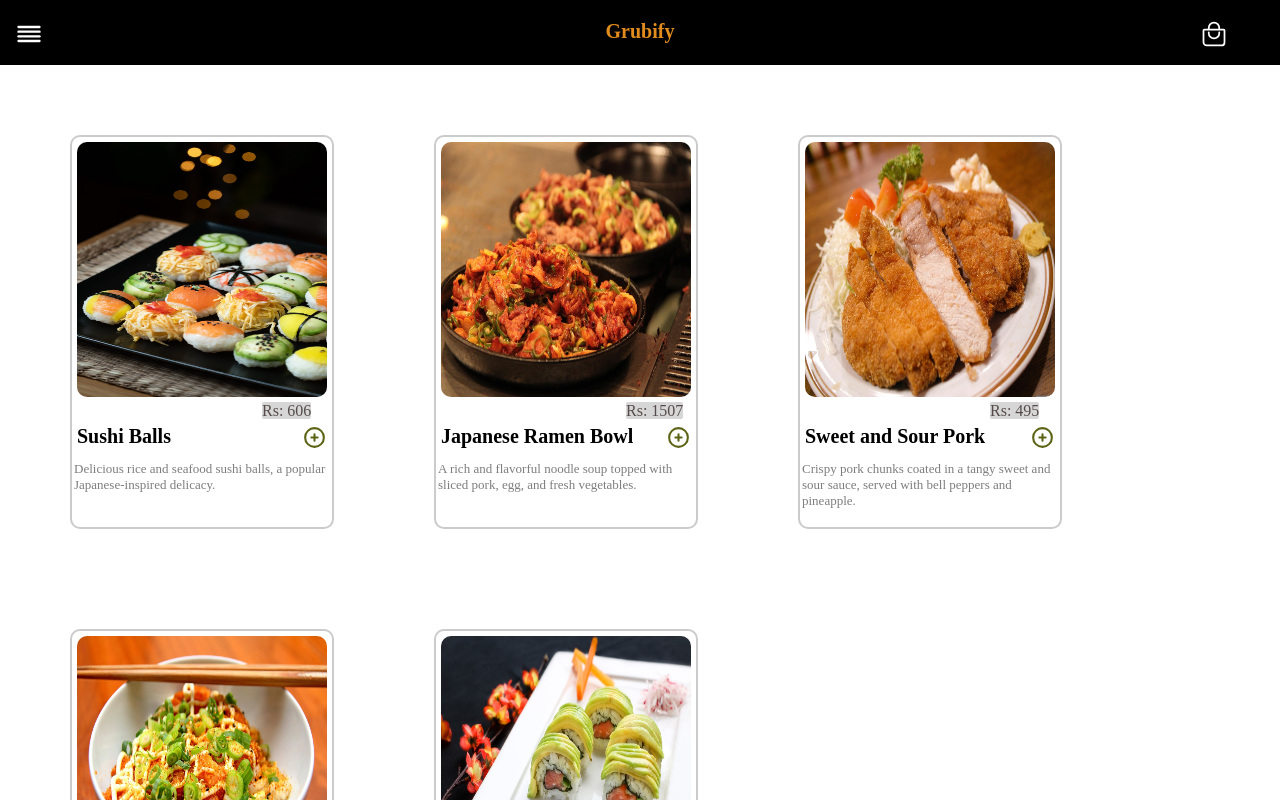
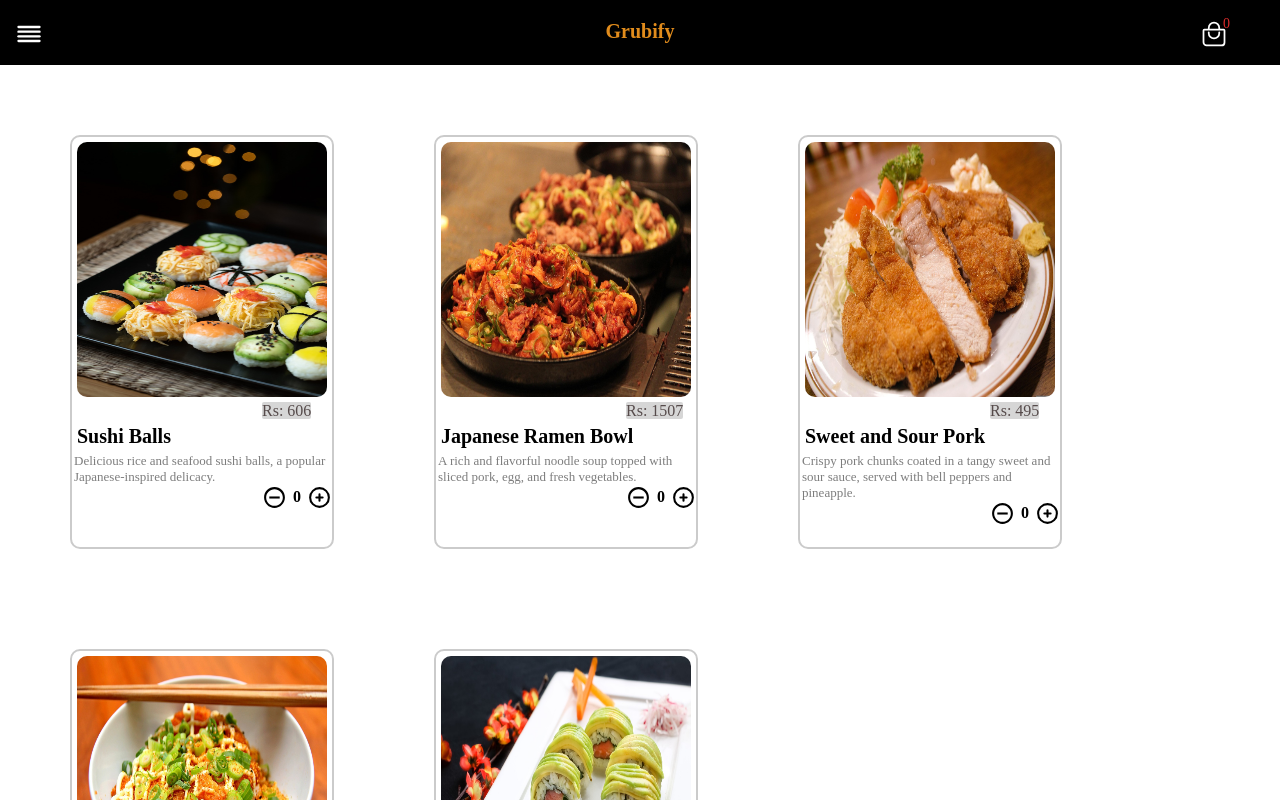
Before and after one commit to SheikhFareed99/resturant-website-react, a React (Vite) app: page /chineese in a window 1280 px wide. Shown: the top 800 px of the page. Built offline with nearby package versions, Linux system fonts and the light colour scheme.

Commit message:
adding quantity setup

```diff
--- a/src/App.jsx
+++ b/src/App.jsx
@@ -21,7 +21,7 @@ const router = createBrowserRouter([
 ]);
 
 function App() {
-  return <RouterProvider router={router} />;
+  return <RouterProvider router={router}/>;
 }
 
 export default App;
--- a/src/components/Header.jsx
+++ b/src/components/Header.jsx
@@ -4,9 +4,11 @@ import { RxCross2 } from "react-icons/rx";
 import React, { useState } from "react";
 import Sidebar from "./sidebar";
 import { Link } from "react-router-dom";
+import { useSelector } from "react-redux";
 
 function Header() {
   const [isSidebarVisible, setSidebarVisible] = useState(false);
+  const items = useSelector((state) => state.bag.items);
 
   const handleClick = () => {
     console.log('clicked');
@@ -22,8 +24,13 @@ function Header() {
 
     <header className="header">
       <FiAlignJustify className="menu_icon" onClick={()=>{handleClick()}} />
-        <Link to="/bag" style={{ textDecoration: "none", color: "black" }}><IoBagHandleOutline className="bag" /></Link>
-     <Link to="/" style={{ textDecoration: "none", color: "black" }}> <h1 className="header_box">Grubify</h1></Link>
+      <Link to="/bag" style={{ textDecoration: "none", color: "black" }}>
+        <span className="count">{items.length} </span>
+        <IoBagHandleOutline className="bag" />
+     </Link>
+     <Link to="/" style={{ textDecoration: "none", color: "black" }}>
+        <h1 className="header_box">Grubify</h1>
+      </Link>
       {isSidebarVisible && <Sidebar setSidebarVisible={setSidebarVisible} />}
       {isSidebarVisible && <div className='cross'><RxCross2 className='icon_c' onClick={()=>{handleClick2()}} /></div>}
     </header>
--- a/src/components/bag.css
+++ b/src/components/bag.css
@@ -111,3 +111,13 @@ width: 500px;
     flex-direction: row;
     justify-content: space-between;
   }
+ .count{
+   color: rgb(219, 42, 42);
+   font-size: 14px;
+   position: absolute;
+
+   left: 1223px;
+   border-radius: 30%;
+
+   top:16px
+   }
--- a/src/components/bag.jsx
+++ b/src/components/bag.jsx
@@ -1,8 +1,15 @@
 import React from 'react';
 import './bag.css';
 import { BsTrash } from "react-icons/bs";
+import { useDispatch } from "react-redux";
+import { bagActions } from "../stores/bagslice";
+function Bag({ item }) {
+    const dispatch = useDispatch();
+    const handleRemoveToBag = () => {
+      console.log("remove to bag " + item.id);
+      dispatch(bagActions.removeItemFromBag(item));
+    };
 
-function Bag({ item }) {
     return (
         <div className="bag_summary">
             <div className="img_d">
@@ -12,7 +19,7 @@ function Bag({ item }) {
                <div className="detail_i">
                 <div className='title_trash'>
                   <h3 className="name">{item.item_name}</h3>
-                  <div className="trash"><BsTrash /></div>
+                  <div className="trash"><BsTrash onClick={handleRemoveToBag}/></div>
                   </div>
                 <p className="description">{item.item_description}</p>
                 <p className="price_bag">Rs: {item.current_price}</p>
--- a/src/components/bill_detail.jsx
+++ b/src/components/bill_detail.jsx
@@ -1,30 +1,45 @@
 import React from 'react';
 import './bag.css';
-
+import { useSelector } from "react-redux";
 function  bill_detail()
 {
+  const items = useSelector((state) => state.bag.items);
+
+ let total_mri=0;
+
+   for(let i =0;i<items.length;i++)
+    {
+        let count=items[i].quantity;
+       if(count>0)
+       total_mri+=(items[i].current_price * count);
+    }
+    let plateform_fee=99;
+    let discount=0;
+    let total_bill= total_mri+plateform_fee;
+    total_bill-=discount;
+
     return (
 
         <div>
 
             <div className="bill">
-              <p className="total_item">Price details (3items)</p>
+            <p className="total_item">Price details ({items.length} items)</p>
               <div className="mrp gap_p">
                 <span className="mrp1">Total Mri</span>
-                <span className="mrp2 gap_p2">12000</span>
+                <span className="mrp2 gap_p2">{total_mri}</span>
               </div>
               <div className="discount gap_p">
                 <span className="discount1">Total discount</span>
-                <span className="discount2 gap_p2">-200</span>
+                <span className="discount2 gap_p2">{discount}</span>
               </div>
               <div className="tax gap_p">
                 <span className="tax1">Plateform fee</span>
-                <span className="tax2 gap_p2">99</span>
+                <span className="tax2 gap_p2">{plateform_fee}</span>
               </div>
               <hr className="thin-light-hr"/>
               <div className="total_bill gap_p">
                 <span className="total_bill1">Total Bill</span>
-                <span className="total_bill2 gap_p2">Rs:11500</span>
+                <span className="total_bill2 gap_p2">Rs {total_bill}</span>
               </div>
               <button className='order'>Place order</button>
             </div>
--- a/src/components/chinease.css
+++ b/src/components/chinease.css
@@ -3,7 +3,7 @@
 {
     margin: 50px;
     width: 260px;
-    height: 390px;
+    height: 410px;
     border: 2px solid rgb(203, 203, 203);
     border-radius: 10px;
 }
@@ -19,12 +19,7 @@
     width: 250px;
     border-radius: 10px;
 }
-.title
-{
-    display: flex;
-    flex-direction: row;
-   justify-content:space-between;
-}
+
 .title span
 {
     font-size: 25px;
@@ -52,3 +47,27 @@
     margin-left: 190px;
     background-color: rgb(214, 214, 214);
 }
+
+.quantity_icons
+{
+    width: 70px;
+    margin-left: 190px;
+    display: flex;
+    flex-direction: row;
+    justify-content: space-between;
+}
+.plus_icons
+{
+   font-size: 25px;
+
+}
+.minus_icons
+{
+   font-size: 25px;
+
+}
+.order_count
+{
+    margin-top:3px;
+    font-weight: bold;
+}
--- a/src/components/chinease.jsx
+++ b/src/components/chinease.jsx
@@ -1,15 +1,22 @@
 import React from "react";
 import './chinease.css';
 import { HiOutlinePlusCircle } from "react-icons/hi";
-import { useDispatch } from "react-redux";
+import { useDispatch, useSelector } from "react-redux";
 import { bagActions } from "../stores/bagslice";
+import { BiMinusCircle } from "react-icons/bi";
 
 function Chinease({ item }) {
   const dispatch = useDispatch();
+  const items = useSelector((state) => state.bag.items);
+  const existingItem = items.find(i => i.id === item.id);
+  const quantity = existingItem ? existingItem.quantity : 0;
 
   const handleAddToBag = () => {
-    console.log("added to bag " + item.id);
     dispatch(bagActions.addItemToBag(item));
+  };
+
+  const handleRemoveFromBag = () => {
+    dispatch(bagActions.removeItemFromBag(item));
   };
 
   return (
@@ -21,11 +28,13 @@ function Chinease({ item }) {
         <span className="price">Rs: {item.current_price}</span>
         <div className="title">
           <p>{item.item_name}</p>
-          <span className="plus_icon">
-            <HiOutlinePlusCircle onClick={handleAddToBag} />
-          </span>
         </div>
         <p className="food_dis">{item.item_description}</p>
+        <div className="quantity_icons">
+          <BiMinusCircle className="minus_icons" onClick={handleRemoveFromBag} />
+          <span className="order_count">{quantity}</span>
+          <HiOutlinePlusCircle className="plus_icons" onClick={handleAddToBag} />
+        </div>
       </div>
     </div>
   );
--- a/src/router/Chinese_r.jsx
+++ b/src/router/Chinese_r.jsx
@@ -8,35 +8,40 @@ const Chinese_r = () => {
       item_name: "Sushi Balls",
       current_price: 606,
       item_description: "Delicious rice and seafood sushi balls, a popular Japanese-inspired delicacy.",
-      image: "pictures/sushi-balls-5878892_1280.jpg"
+      image: "pictures/sushi-balls-5878892_1280.jpg",
+      quantity:0
     },
     {
       id: "002",
       item_name: "Japanese Ramen Bowl",
       current_price: 1507,
       item_description: "A rich and flavorful noodle soup topped with sliced pork, egg, and fresh vegetables.",
-      image: "pictures/japanese-food-222255_1280.jpg"
+      image: "pictures/japanese-food-222255_1280.jpg",
+      quantity:0
     },
     {
       id: "003",
       item_name: "Sweet and Sour Pork",
       current_price: 495,
       item_description: "Crispy pork chunks coated in a tangy sweet and sour sauce, served with bell peppers and pineapple.",
-      image: "pictures/pork-1690696_1280.jpg"
+      image: "pictures/pork-1690696_1280.jpg",
+      quantity:0
     },
     {
       id: "004",
       item_name: "Steamed Dim Sum Platter",
       current_price: 999,
       item_description: "A variety of bite-sized dumplings filled with shrimp, pork, and vegetables, served with dipping sauce.",
-      image: "pictures/food-715542_1280 - Copy.jpg"
+      image: "pictures/food-715542_1280 - Copy.jpg",
+      quantity:0
     },
     {
       id: "005",
       item_name: "Dragon Roll Sushi",
       current_price: 489,
       item_description: "A beautifully presented sushi roll filled with eel, avocado, and cucumber, topped with thinly sliced avocado and eel sauce.",
-      image: "pictures/sushi-2370265_1280.jpg"
+      image: "pictures/sushi-2370265_1280.jpg",
+      quantity:0
     }
 ];
 
--- a/src/stores/bagslice.js
+++ b/src/stores/bagslice.js
@@ -9,11 +9,20 @@ const bagSlice = createSlice({
   initialState,
   reducers: {
     addItemToBag: (state, action) => {
-      console.log(action.payload);
-      state.items.push(action.payload);
+      const existingItem = state.items.find(item => item.id === action.payload.id);
+      if (existingItem) {
+        existingItem.quantity++;
+      } else {
+        state.items.push({ ...action.payload, quantity: 1 });
+      }
     },
     removeItemFromBag: (state, action) => {
-      state.items = state.items.filter(item => item.id !== action.payload);
+      const existingItem = state.items.find(item => item.id === action.payload.id);
+      if (existingItem && existingItem.quantity > 1) {
+        existingItem.quantity--;
+      } else {
+        state.items = state.items.filter(item => item.id !== action.payload.id);
+      }
     },
   },
 });
```
